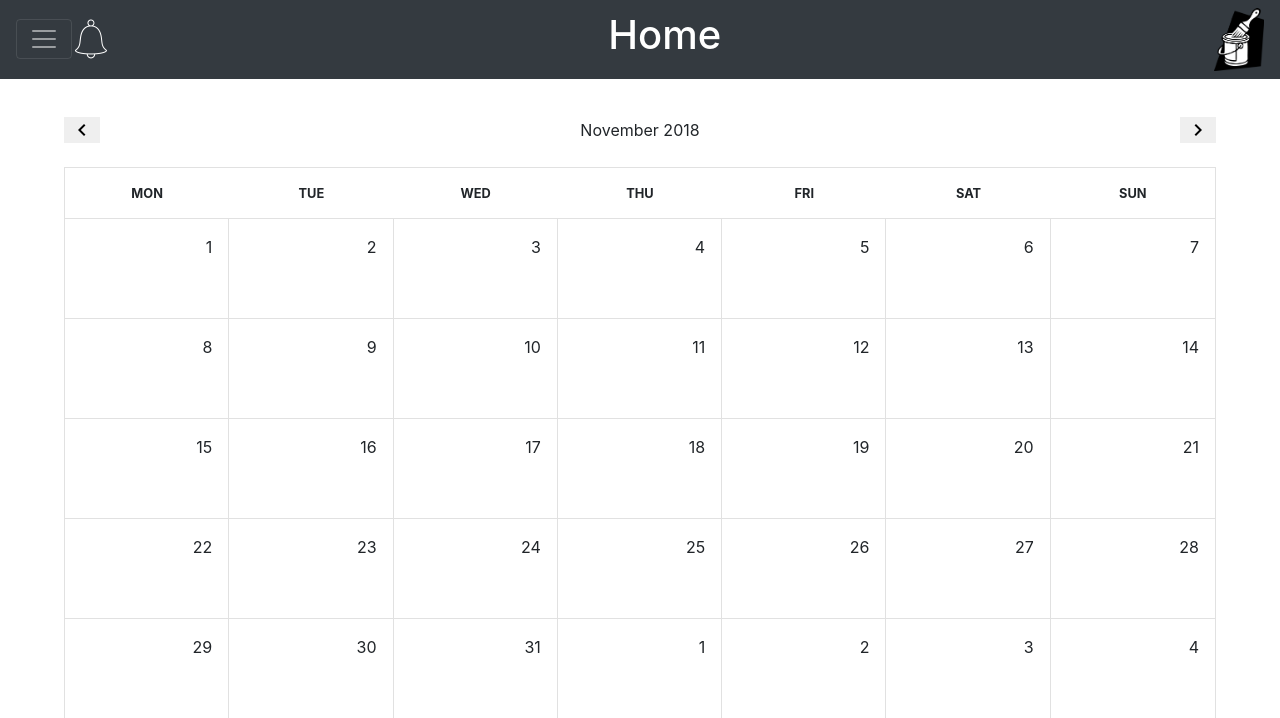
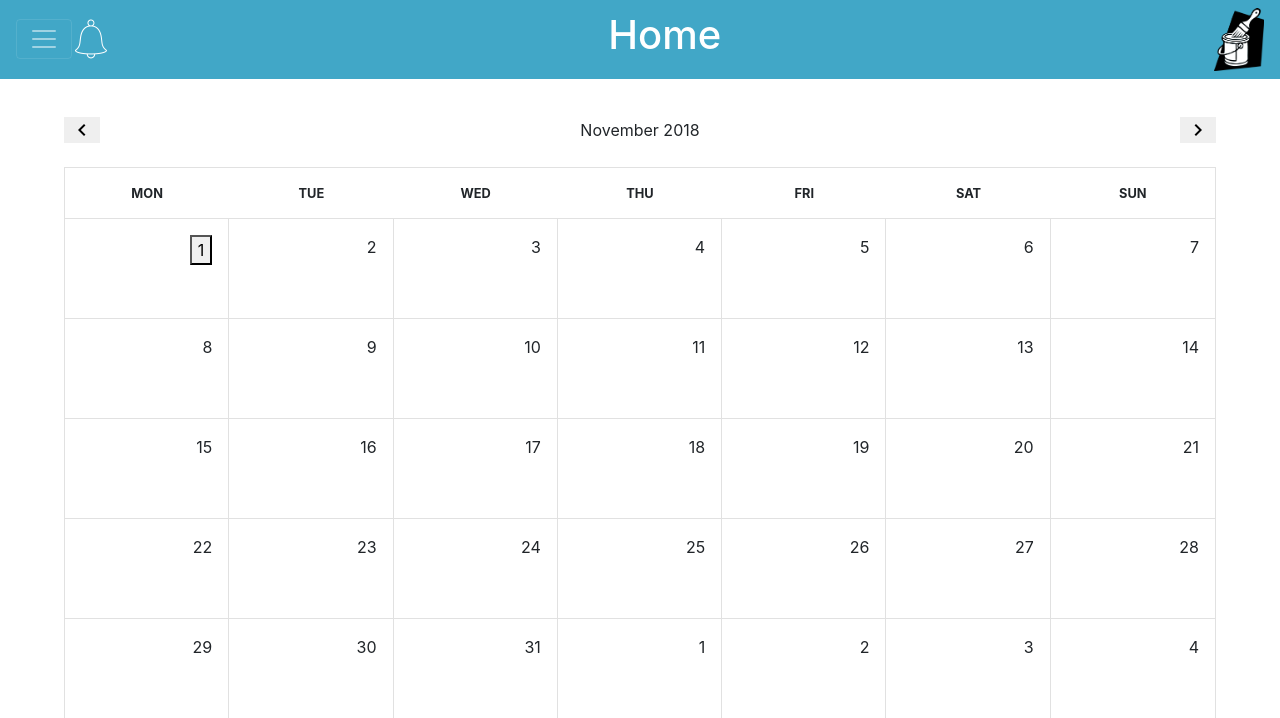
Before and after one commit to KevinPirabaharan/CIS-3750-Project-Group-2, a PHP site: page /?login=1 in a window 1280 px wide. Shown: the top 718 px of the page. Run offline with PHP 8.4, Linux system fonts and the light colour scheme; data that the repository does not hold is empty; some libraries are stand-ins or nearby versions.

Commit message:
menu color change

```diff
--- a/inc/calendar.php
+++ b/inc/calendar.php
@@ -14,7 +14,7 @@
         <div>sun</div>
       </div>
       <div class="calendar__week">
-        <div class="calendar__day day">1</div>
+          <div class="calendar__day day"><button>1</button></div>
         <div class="calendar__day day">2</div>
         <div class="calendar__day day">3</div>
         <div class="calendar__day day">4</div>
--- a/inc/menu.php
+++ b/inc/menu.php
@@ -1,5 +1,5 @@
 <div class="pos-f-t">
-    <nav class="navbar navbar-dark bg-dark">
+    <nav class="navbar navbar-dark" style="background-color: #41A7C7">
         <button class="navbar-toggler" type="button" data-toggle="collapse" data-target="#navbarToggleExternalContent" aria-controls="navbarToggleExternalContent" aria-expanded="false" aria-label="Toggle navigation">
             <span class="navbar-toggler-icon"></span>
         </button>
```
